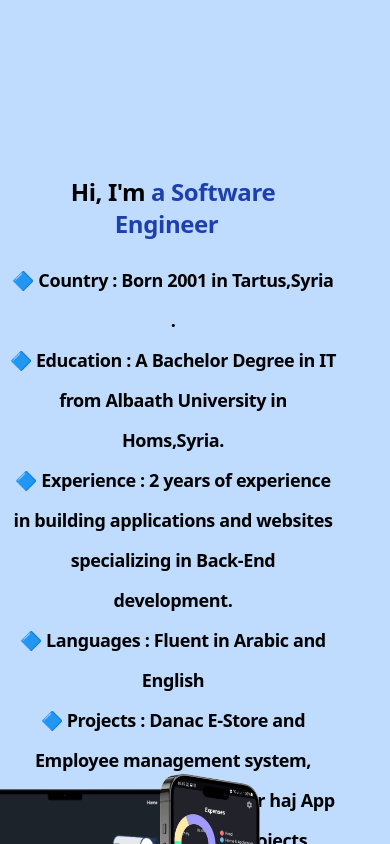
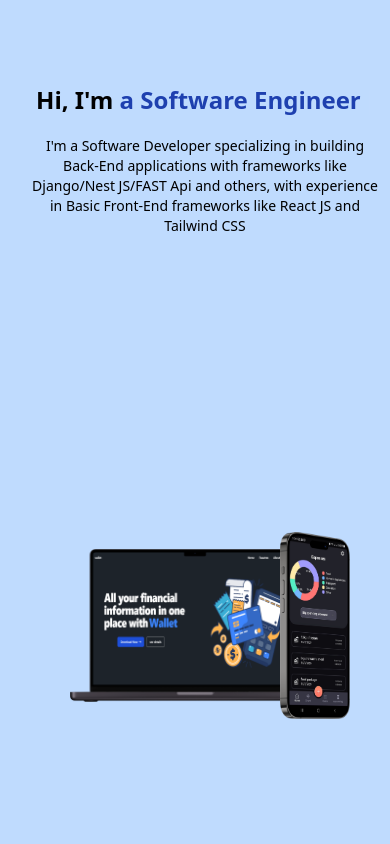
Before and after one commit to rabee361/Portfolio, a React (Vite) app: page / in a window 390 px wide. Shown: the part 780-1624 px from the top of the page. Built offline with nearby package versions, Linux system fonts and the light colour scheme.

Commit message:
responsive

```diff
--- a/src/components/home/About.tsx
+++ b/src/components/home/About.tsx
@@ -64,7 +64,7 @@ function About() {
     opacity: 1,
     transition: {
         duration: 1,
-        delay: 0.2
+        delay: 0.2,
     },
     },
 };
@@ -85,7 +85,7 @@ function About() {
   return (
     <div  ref={ref} id="about" className='flex flex-col w-full h-screen'>
       <div className="flex lg:flex-row flex-col items-center justify-center w-full h-screen ">
-        <div className="lg:w-2/3 w-screen h-full gap-5 items-start ml-5 pr-16 justify-start pt-28 justify-centertext-3xl tracking-tight leading-none dark:text-white text-black md:text-2xl lg:text-3xl">
+        <div className="lg:w-4/6 w-screen h-1/2 lg:h-screen lg:gap-5 flex flex-col ml-5 lg:pt-28 pt-5 justify-centertext-3xl leading-none dark:text-white text-black md:text-2xl lg:text-3xl">
             <span className="leading-10 flex flex-col items-center">
               <h2 className="w-full text-center lg:text-left self-start lg:text-5xl text-2xl mb-5 font-bold">
                 Hi, I'm
@@ -95,7 +95,7 @@ function About() {
                 <Cursor cursorColor="white" />
               </h2>
 
-              <motion.span variants={pageVariants} initial="initial" animate={mainControls} id="text" className="lg:flex lg:flex-col self-start text-lg text-center lg:text-left leading-10 font-semibold lg:text-nowrap">
+              <motion.span variants={pageVariants} initial="initial" animate={mainControls} id="text" className="hidden lg:flex lg:flex-col lg:w-full self-start text-lg text-center lg:text-left leading-10 font-semibold whitespace-pre-wrap lg:text-wrap">
                 <p>
                   <span className="font-bold">{circle} Country : </span> Born 2001 in Tartus,Syria .
                 </p>
@@ -109,20 +109,23 @@ function About() {
                   <span className="font-bold">{circle} Languages : </span>Fluent in Arabic and English
                 </p>
                 <p className="lg:text-wrap">
-                  <span className="font-bold">{circle} Projects : </span> Danac E-Store and Employee management system, Expense-Tracker App, Al-Noor haj App and handful of training projects.
+                  <span className="font-bold">{circle} Projects : </span> Danac E-Store and Employee management system, Expense-Tracker App, Al-Noor haj App and a handful of training projects.
                 </p>
                 <p>
                   <span className="font-bold">{circle} Skills : </span> Python, JS, Django, React js, Nest js, Redis, Linux, Nginx and more.
                 </p>
 
               </motion.span>
+              <motion.span variants={pageVariants} initial="initial" animate={mainControls} id="text" className="flex flex-col lg:hidden px-5 lg:self-start text-sm text-center lg:text-left leading-5 lg:text-nowrap">
+                I'm a Software Developer specializing in building Back-End applications with frameworks like Django/Nest JS/FAST Api and others, with experience in Basic Front-End frameworks like React JS and Tailwind CSS
+              </motion.span>
             </span>
 
         </div>
-        <div className="flex items-center justify-end lg:pr-20 h-full w-1/3">
-          <motion.div variants={pageVariants2} initial="initial2" animate={mainControls} className=" absolute dark:shadow-dark-blue-shadow lg:w-[365px] lg:h-[235px]"></motion.div>
-          <motion.img variants={pageVariants2} initial="initial2" animate={mainControls}  src={main2} className=" absolute " width={400} alt="" />
-          <motion.img variants={pageVariants3} initial="initial3" animate={mainControls}  src={main1} className=" absolute lg:ml-60" width={100} alt="" />
+        <div className="flex items-center justify-center lg:justify-end mb-24 lg:pr-20 h-1/2 w-full lg:w-2/6">
+          <motion.div variants={pageVariants2} initial="initial2" animate={mainControls} className=" absolute dark:shadow-dark-blue-shadow w-[120px] lg:w-[365px] lg:h-[235px]"></motion.div>
+          <motion.img variants={pageVariants2} initial="initial2" animate={mainControls}  src={main2} className=" absolute w-[250px] lg:w-[400px]"  alt="" />
+          <motion.img variants={pageVariants3} initial="initial3" animate={mainControls}  src={main1} className=" absolute w-[70px] ml-[240px] lg:w-[110px]" alt="" />
         </div>
       </div>
     </div>
--- a/src/components/home/Services.tsx
+++ b/src/components/home/Services.tsx
@@ -80,7 +80,7 @@ function Tech() {
           </div>
         </motion.div>
       </div>
-      <p className="w-screen text-center text-white font-semibold mt-10 mb-4">what are you waiting for ?</p>
+      <p className="w-screen text-center text-white font-semibold mt-3 mb-4">what are you waiting for ?</p>
       <a onClick={()=> {
                   const element = document.getElementById('contact');
                   element?.scrollIntoView({
```
Also changed, not shown: tailwind.config.js (+3 -10 lines).
